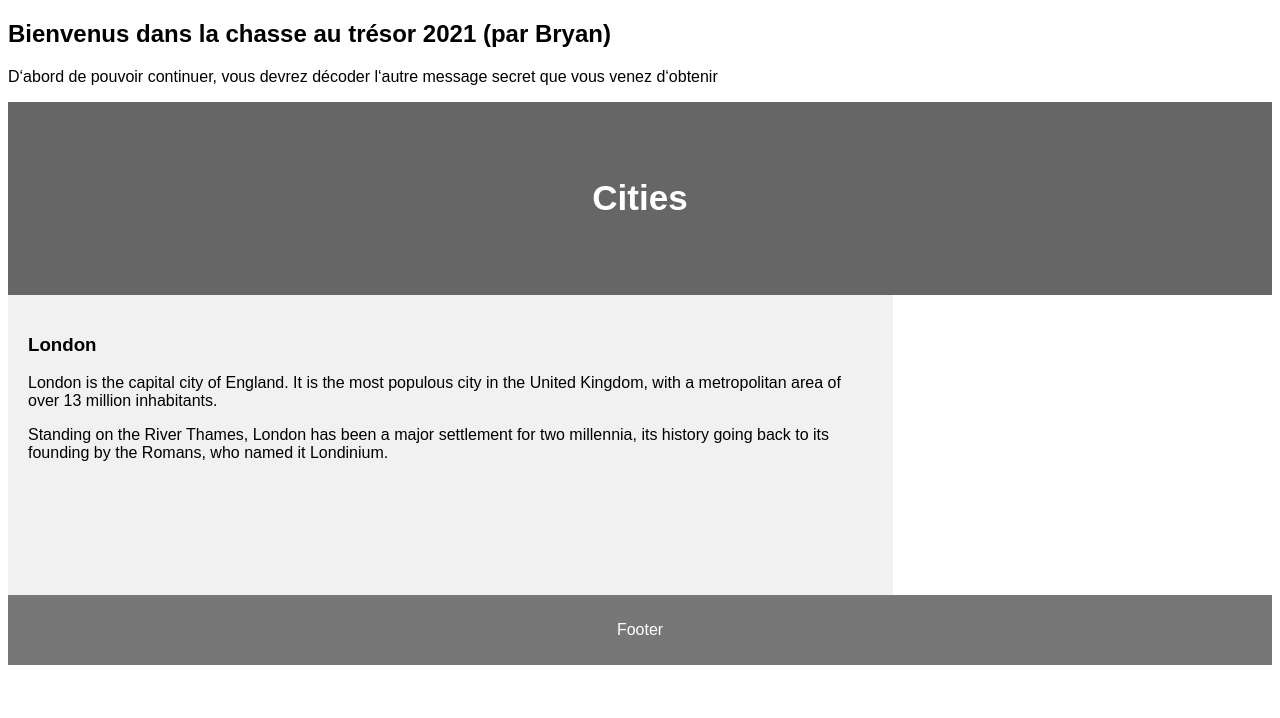
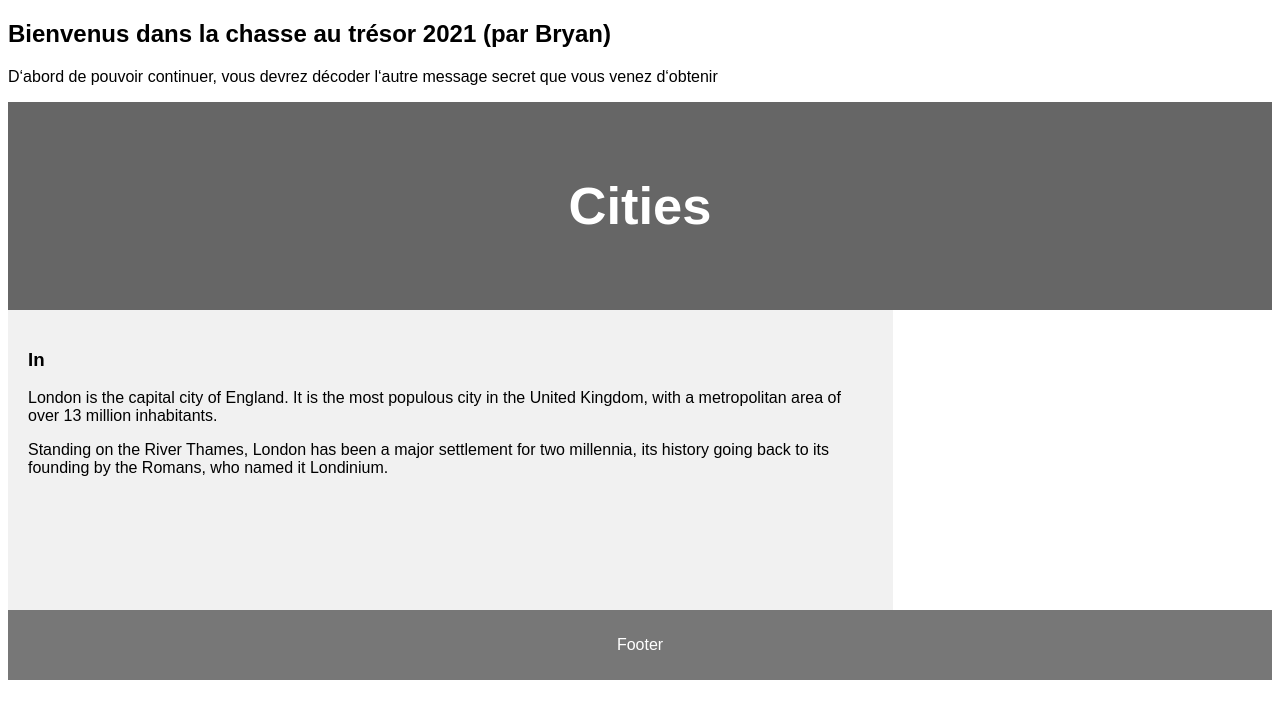
Before and after one commit to BryanAto/Iczlz-Ezui.github.io, a plain HTML site: page index.html in a window 1280 px wide. Drawn offline with Linux system fonts and the light colour scheme.

Commit message:
1st Area-1

```diff
--- a/index.html
+++ b/index.html
@@ -11,13 +11,13 @@
     <p>D‘abord de pouvoir continuer, vous devrez décoder l‘autre message secret que vous venez d‘obtenir</p>
 
     <header>
-      <h4>Cities</h4>
+      <h2>Cities</h2>
     </header>
 
     <section>
 
       <article>
-        <h1>London</h1>
+        <h1>In</h1>
         <p>London is the capital city of England. It is the most populous city in the  United Kingdom, with a metropolitan area of over 13 million inhabitants.</p>
         <p>Standing on the River Thames, London has been a major settlement for two millennia, its history going back to its founding by the Romans, who named it Londinium.</p>
       </article>
```
